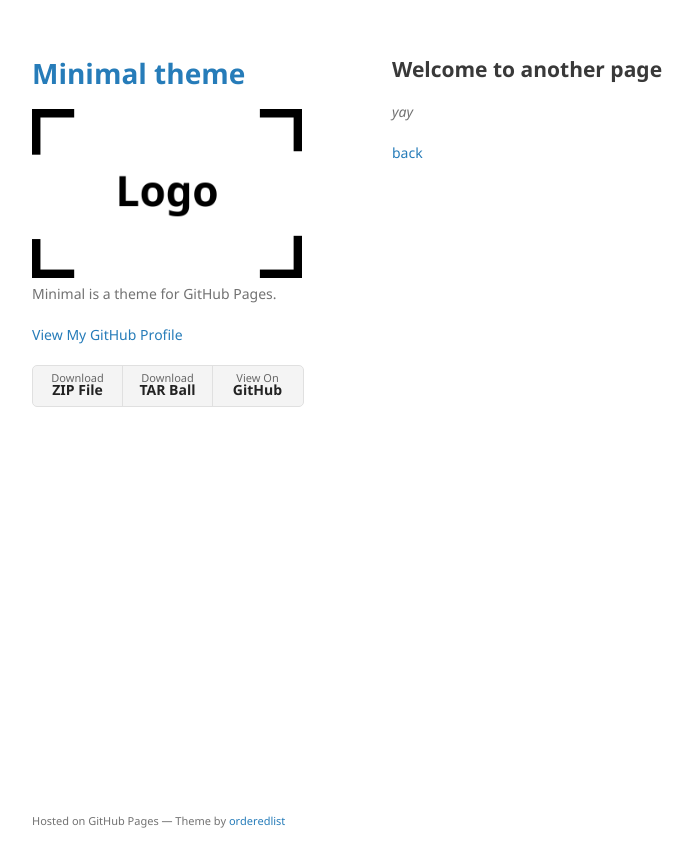
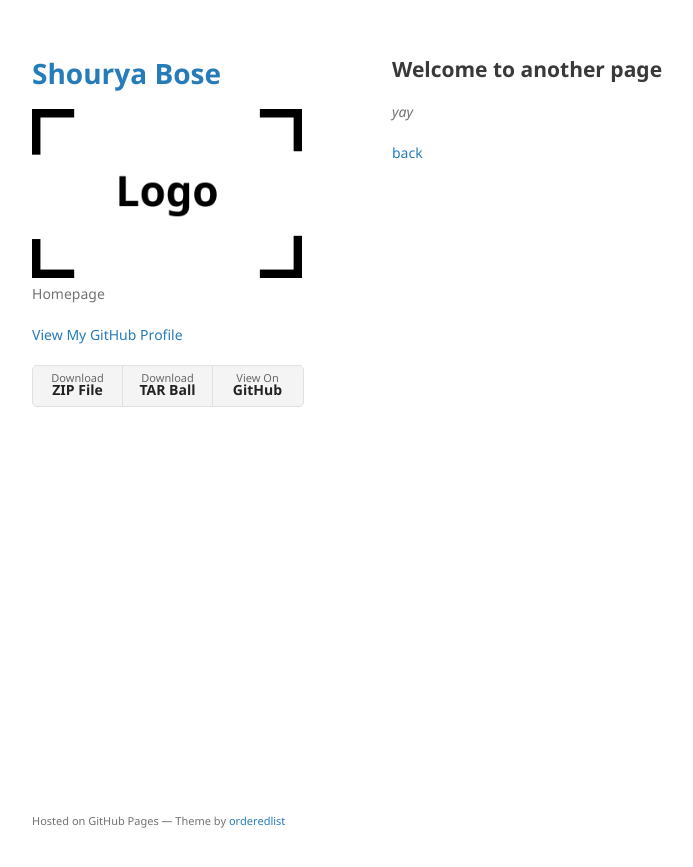
Before and after one commit to shourya01/shourya01.github.io, a Jekyll site: the page built from another-page.md, in a window 1280 px wide. Shown: the top 867 px of the page, without its empty margins (178-871 px from the left). Built offline with Jekyll 4.4.1, drawn with Linux system fonts in a browser that asks for light colours; our own code applies the rules of GitHub Pages for plain Markdown files.

Commit message:
Namechange

```diff
--- a/_config.yml
+++ b/_config.yml
@@ -1,6 +1,6 @@
-title: Minimal theme
+title: Shourya Bose
 logo: /assets/img/logo.png
-description: Minimal is a theme for GitHub Pages.
+description: Homepage
 show_downloads: true
 google_analytics:
 theme: jekyll-theme-minimal
```
